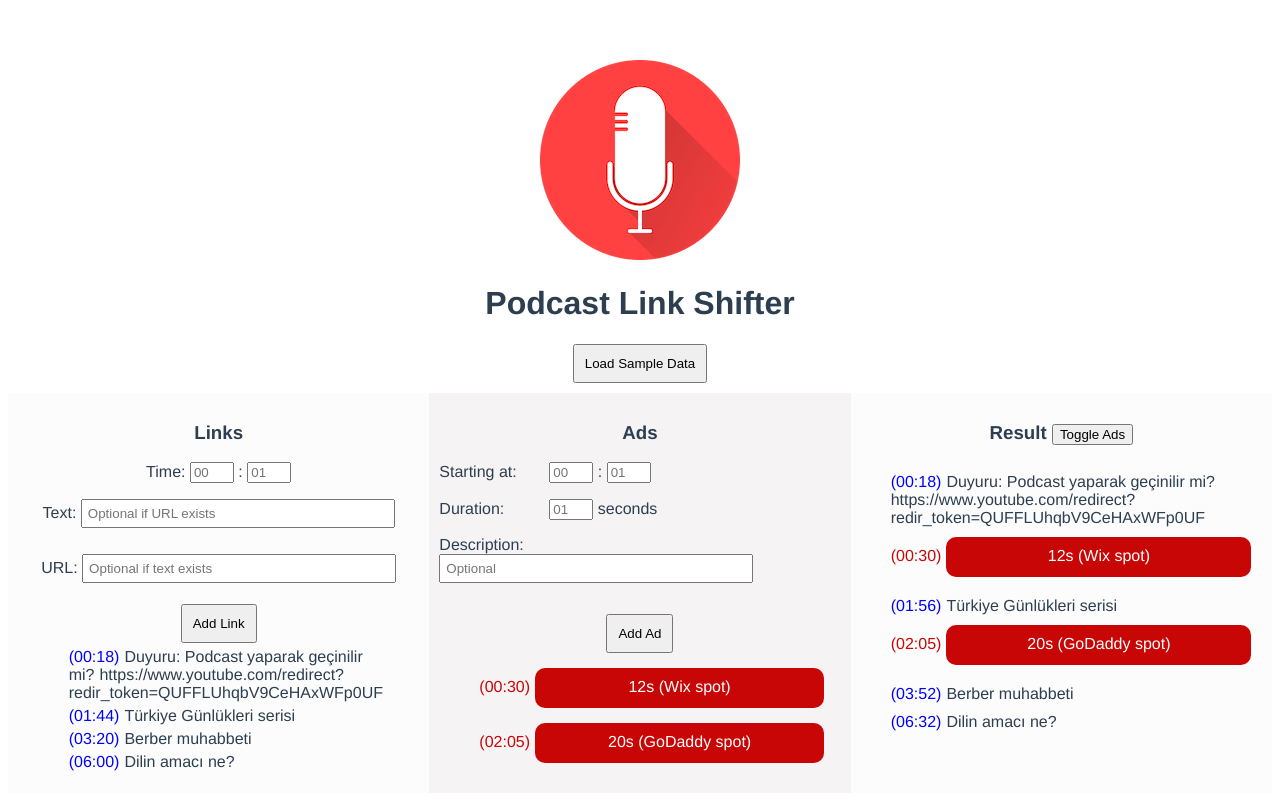
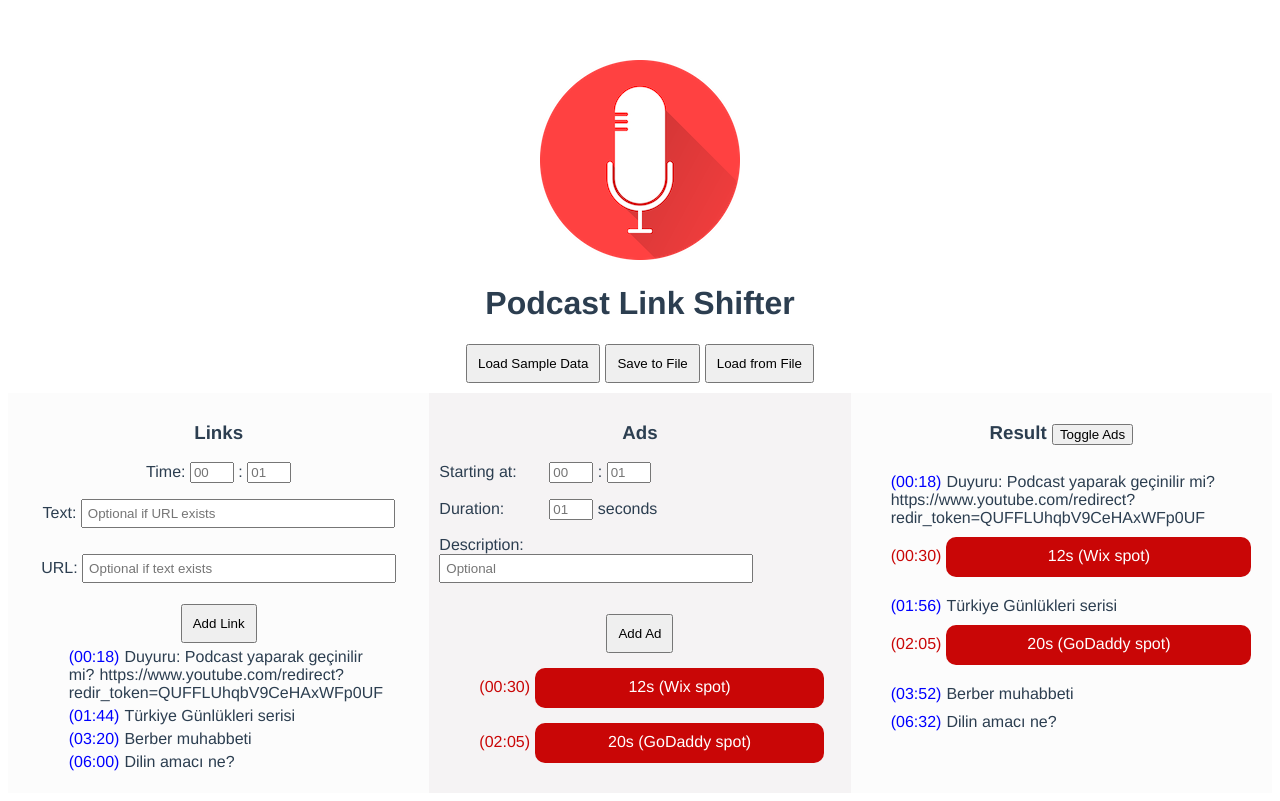
Before and after one commit to serdarcevher/podcast-link-shifter, a Vue app: page / in a window 1280 px wide. Both pictures are taken after a click on the button "Load Sample Data". Built offline with nearby package versions, Linux system fonts and the light colour scheme.

Commit message:
Add support to save to / load from JSON files

```diff
--- a/src/App.vue
+++ b/src/App.vue
@@ -64,6 +64,9 @@ d-block {
 .mt-1 {
   margin-top:5px;
 }
+.ml-1 {
+  margin-left:5px;
+}
 .mr-1 {
   margin-right:5px;
 }
--- a/src/components/Home.vue
+++ b/src/components/Home.vue
@@ -4,6 +4,10 @@
             <h1>{{ msg }}</h1>
 
             <button @click="loadSampleData" class="p-2 mb-2">Load Sample Data</button>
+            <button @click="saveFile" v-if="list.length" class="p-2 ml-1 mb-2">Save to File</button>
+            <button @click="$refs.file.click()" class="p-2 ml-1 mb-2">Load from File</button>
+
+            <input type="file" multiple="false" ref="file" accept="application/JSON" @change="loadFromFile" style="display: none">
         </div>
 
         <div id="columns">
@@ -95,6 +99,49 @@ export default {
 
                     that.$forceUpdate();
                 });
+            },
+
+            saveFile() {
+                let content = {
+                    'list': this.list,
+                    'ads': this.ads
+                };
+                let fileName = "myPodcast.json";
+
+                const data = JSON.stringify(content)
+                const blob = new Blob([data], {type: 'text/plain'})
+                const e = document.createEvent('MouseEvents'),
+                a = document.createElement('a');
+                a.download = fileName;
+                a.href = window.URL.createObjectURL(blob);
+                a.dataset.downloadurl = ['text/json', a.download, a.href].join(':');
+                e.initEvent('click', true, false, window, 0, 0, 0, 0, 0, false, false, false, false, 0, null);
+                a.dispatchEvent(e);
+            },
+
+            loadFromFile(event) {
+                let that = this;
+                const reader = new FileReader();
+                const file = event.target.files[0];
+                const blob = new Blob([file], {type:"application/json"});
+
+                reader.addEventListener("load", e => {
+                    try {
+
+                        let data = JSON.parse(e.target.result);
+                        if (!data.list[0].text) {
+                            alert('Wrong file format.');
+                            return;
+                        }
+
+                        that.list = data.list;
+                        that.ads = data.ads;
+                    } catch (error) {
+                        alert('We could not load the list. Are you sure that the file was exported from here?');
+                    }
+                });
+
+                reader.readAsText(blob);
             }
         }
     }
```
